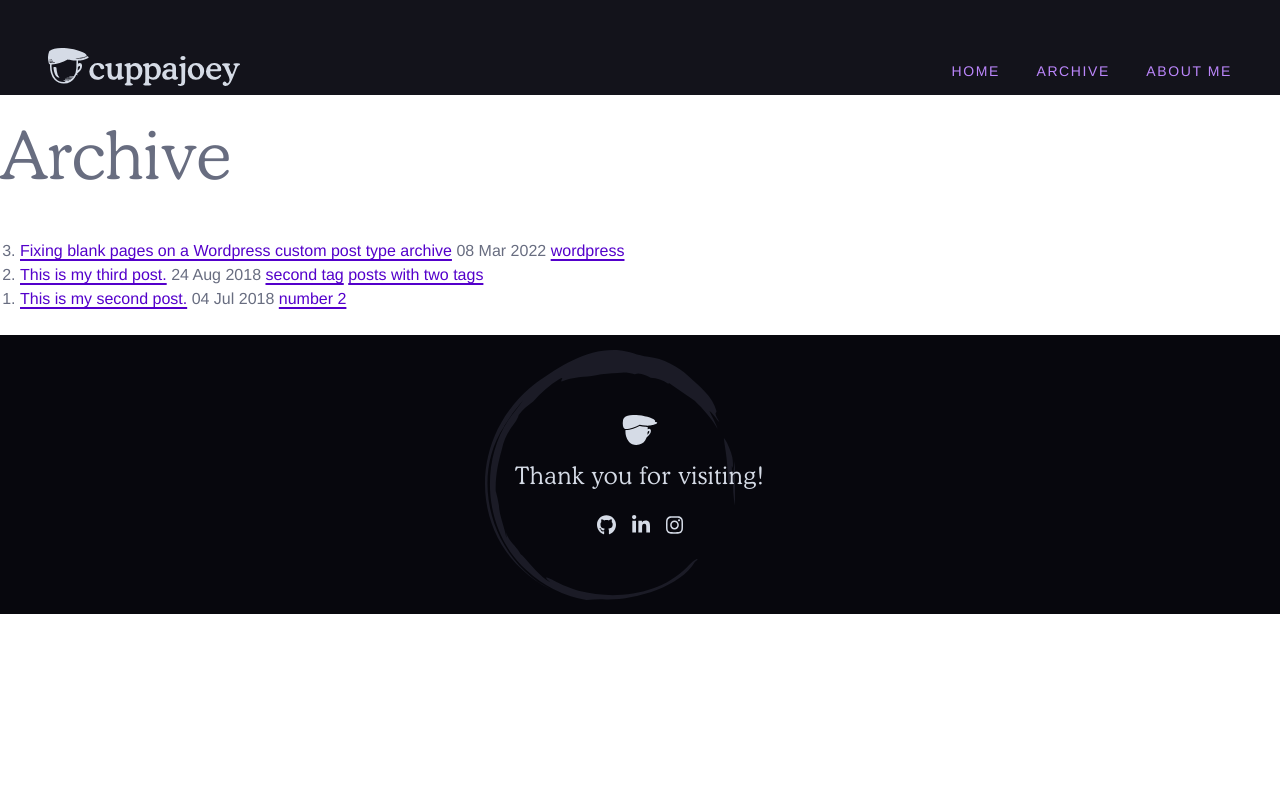
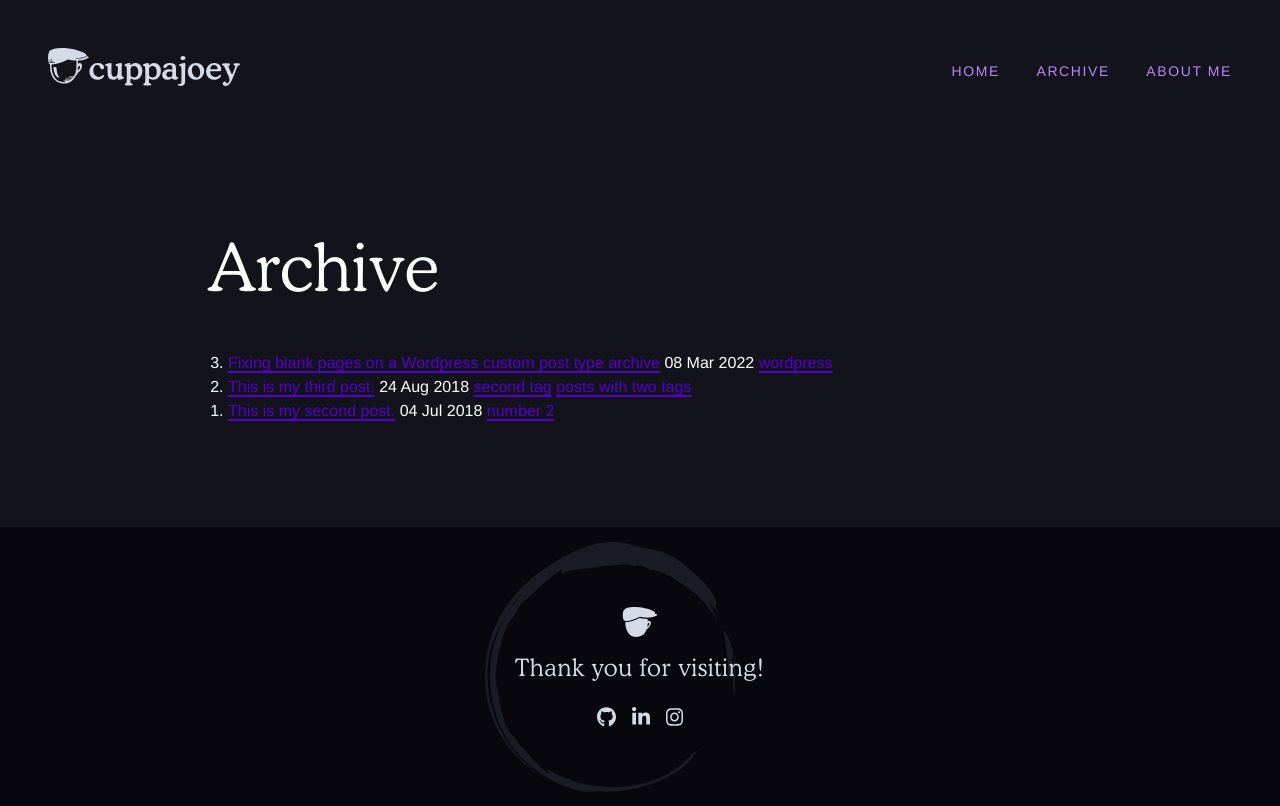
Before and after one commit to cuppajoey/cuppajoey.github.io, an Eleventy site: page archive.njk in a window 1280 px wide. Built offline with nearby package versions, Linux system fonts and the light colour scheme; Eleventy itself is replaced by a stand-in of ours; files that its build step writes are made by us from their sources; a script that the page names is missing; a web font is replaced by a local one.

Commit message:
Fix archive layout

```diff
--- a/_includes/postslist.njk
+++ b/_includes/postslist.njk
@@ -1,3 +1,6 @@
+<main class="bg-2-inverse pad-top-7 pad-btm-5 text-1-inverse">
+    <div class="wrapper" style="max-width: 960px;">
+      <h1>Archive</h1>
       <ol reversed class="postlist" style="counter-reset: start-from {{ (postslistCounter or postslist.length) + 1 }}">
         {% for post in postslist | reverse %}
           <li class="postlist-item{% if post.url == url %} postlist-item-active{% endif %}">
@@ -10,3 +13,5 @@
           </li>
         {% endfor %}
       </ol>
+    </div>
+</main>
--- a/archive.njk
+++ b/archive.njk
@@ -6,7 +6,5 @@ eleventyNavigation:
   order: 2
 ---
 
-<h1>Archive</h1>
-
 {% set postslist = collections.posts %}
 {% include "postslist.njk" %}
```
Lines whose indentation alone changed are shown as unchanged.
